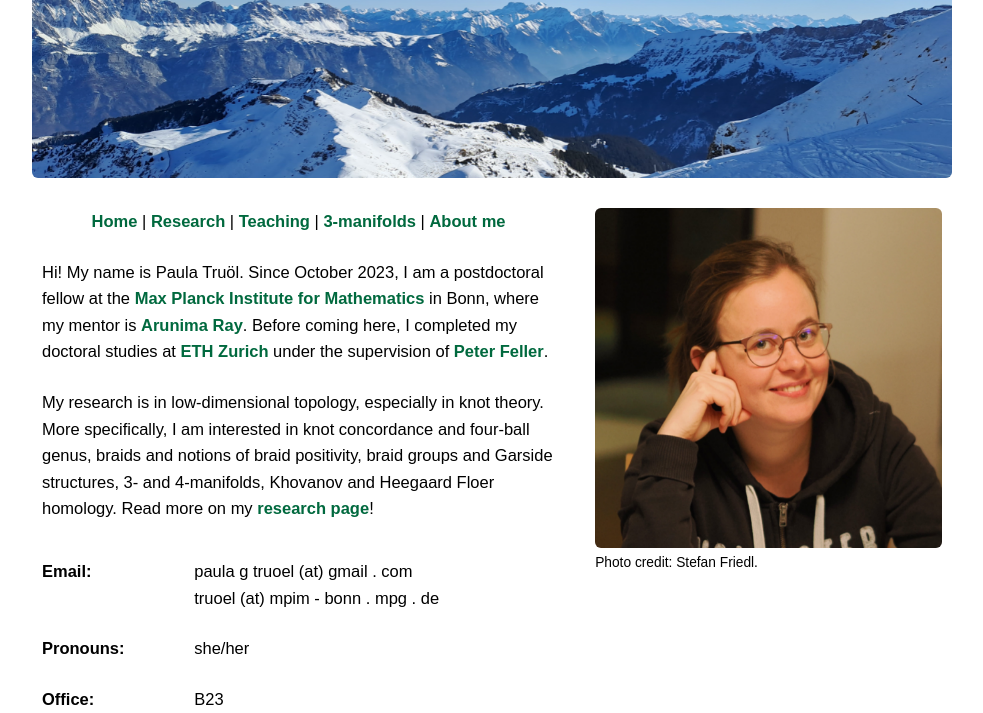
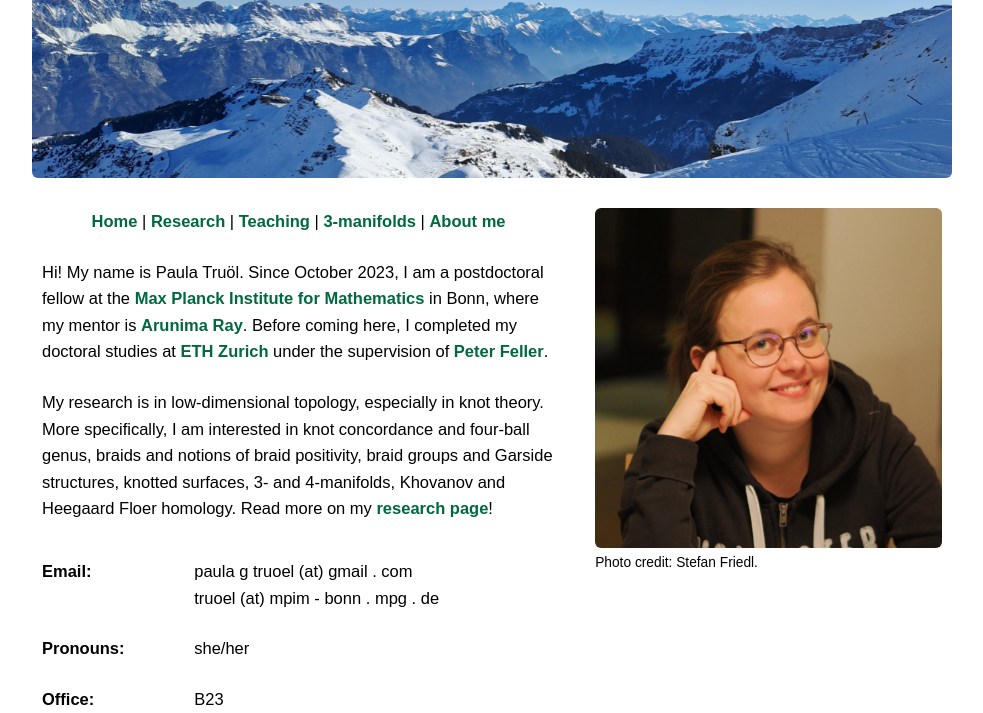
Before and after one commit to paulatruoel/paulatruoel.github.io, a plain HTML site: page index.html in a window 1280 px wide. Shown: the part 87-800 px from the top of the page, without its empty margins (148-1131 px from the left). Drawn offline with Linux system fonts and the light colour scheme; a web font is replaced by a local one.

Commit message:
Update index.html

```diff
--- a/index.html
+++ b/index.html
@@ -91,7 +91,7 @@ Research</a> |
 in Bonn, where my mentor is <a href="https://aru-ray.github.io/">Arunima Ray</a>.
 Before coming here, I completed my doctoral studies at <a href="https://math.ethz.ch/">ETH Zurich</a> under the supervision of <a href="https://www.unine.ch/math/en/pfeller/">Peter Feller</a>.</p>
 
-<p>My research is in low-dimensional topology, especially in knot theory. More specifically, I am interested in knot concordance and four-ball genus, braids and notions of braid positivity, braid groups and Garside structures, 3- and 4-manifolds, Khovanov and Heegaard Floer homology. Read more on my <a href="research.html">
+<p>My research is in low-dimensional topology, especially in knot theory. More specifically, I am interested in knot concordance and four-ball genus, braids and notions of braid positivity, braid groups and Garside structures, knotted surfaces, 3- and 4-manifolds, Khovanov and Heegaard Floer homology. Read more on my <a href="research.html">
 research page</a>! </p>
 
 <table>
```
